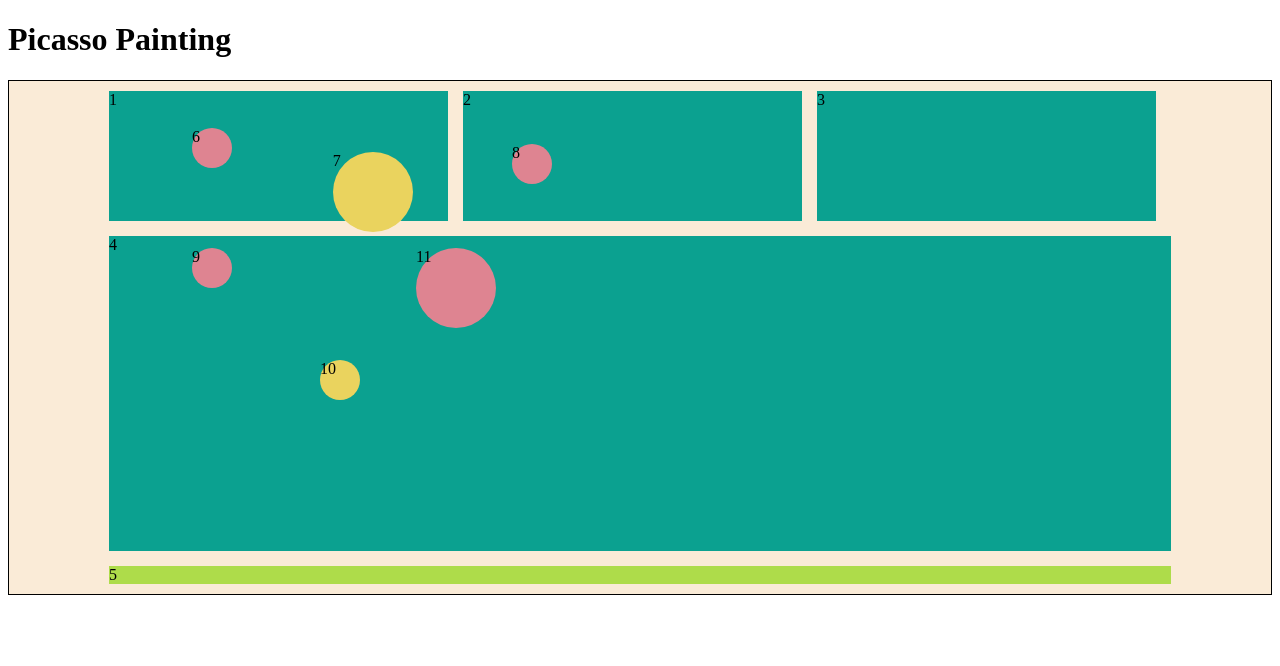
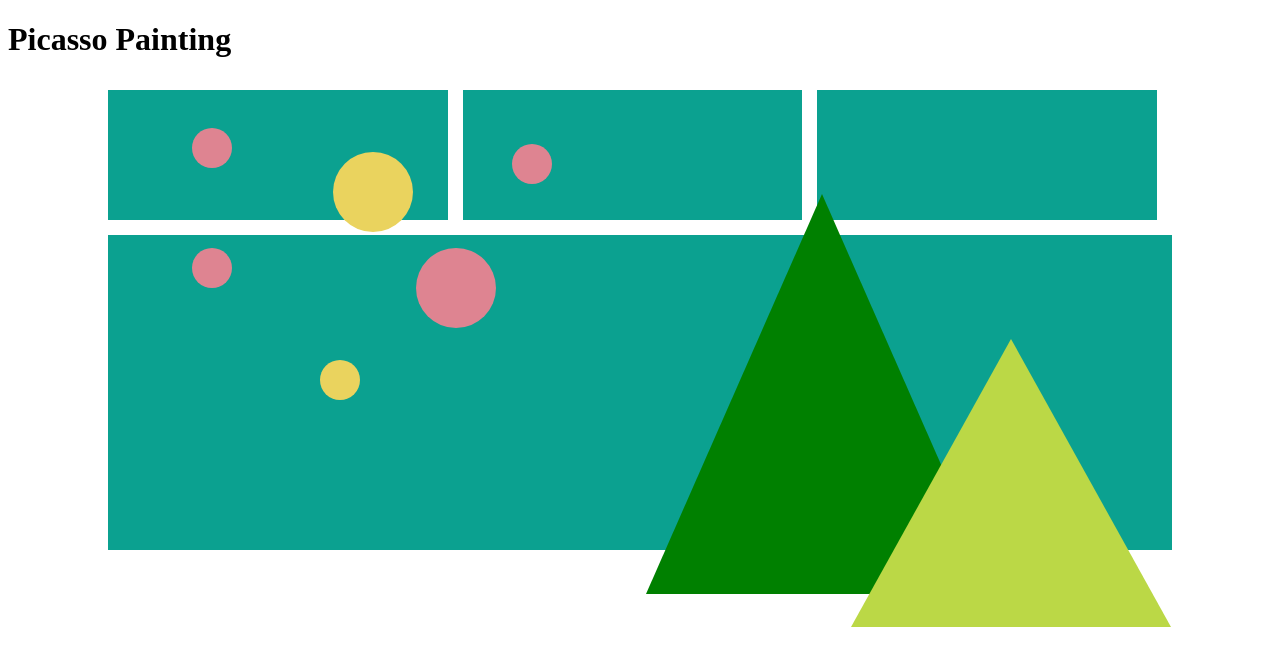
Before and after one commit to sophiacplin/block10-picasso-painting, a plain HTML site: page index.html in a window 1280 px wide. Drawn offline with Linux system fonts and the light colour scheme.

Commit message:
final version

```diff
--- a/flex.css
+++ /dev/null
@@ -1,32 +0,0 @@
-body{
-  display: flex;
-  flex-direction: column;
-  align-items: center;
-
-}
-
-div{
-  border: 1px solid black;
-  height: 20vh;
-  width: 31%%;
-  margin: 0 auto;
-}
-
-section{
-  display: flex;
-  width: 90vw;
-  margin-bottom: 2%;
-}
-
-.big-box{
-  background-color: ;
-  width: 90vw;
-  height: 40vh;
-}
-
-.green{
-  margin-top: 2%;
-  background-color: green;
-  width: 90vw;
-  height: 2vh;
-}
--- a/index.html
+++ b/index.html
@@ -10,21 +10,23 @@
   <h1>Picasso Painting</h1>
 
   <div class="container">
-    <div class="item item1">1</div>
-    <div class="item item2">2</div>
-    <div class="item item3">3</div>
-    <div class="item item4">4</div>
-    <div class="item item5">5</div>
+    <div class="item item1"></div>
+    <div class="item item2"></div>
+    <div class="item item3"></div>
+    <div class="item item4"></div>
+    <div class="item item5"></div>
 
-    <div class="circle1">6</div>
-    <div class="circle2">7</div>
-    <div class="circle3">8</div>
-    <div class="circle4">9</div>
-    <div class="circle5">10</div>
-    <div class="circle6">11</div>
+    <div class="circle1"></div>
+    <div class="circle2"></div>
+    <div class="circle3"></div>
+    <div class="circle4"></div>
+    <div class="circle5"></div>
+    <div class="circle6"></div>
   </div>
 
-
+  <!-- triangles -->
+  <div class="large-triangle"></div>
+  <div class="small-triangle"></div>
 
 </body>
 </html>
--- a/style.css
+++ b/style.css
@@ -1,7 +1,5 @@
 
 .container {
-  background-color: antiquewhite;
-  border: 1px solid black;
   padding: 10px 100px;
   display: grid;
   grid-gap: 15px;
@@ -11,6 +9,7 @@
 }
 
 
+/* css for the blocks */
 .item1 {
   background-color: rgb(11, 161, 144);
   grid-column: 1 / 2;
@@ -35,12 +34,15 @@
   grid-row: 2 / 5;
 }
 
+/* css for the green line */
 .item5 {
   background-color: rgb(174, 220, 74);
   grid-column: 1 / 5;
   grid-row: 5 / 6;
 }
 
+
+/* css for circles */
 .circle1 {
   background-color: rgb(222, 132, 145);
   border-radius: 50%;
@@ -101,3 +103,30 @@
   top: 31%;
   left:32.5%;
 }
+
+/* css for the triangles */
+.large-triangle {
+  height: 0;
+  width: 0;
+
+  border-left: 11rem solid transparent;
+  border-right: 11rem solid transparent;
+  border-bottom: 25rem solid green;
+
+  position: absolute;
+  top: 24.3%;
+  left: 50.5%;
+}
+
+.small-triangle {
+  height: 0;
+  width: 0;
+
+  border-left: 10rem solid transparent;
+  border-right: 10rem solid transparent;
+  border-bottom: 18rem solid rgb(187, 216, 70);
+
+  position: absolute;
+  top: 42.4%;
+  left: 66.5%;
+}
```
Also changed, not shown: flex.html (deleted, +0 -27 lines), person.svg (added).
